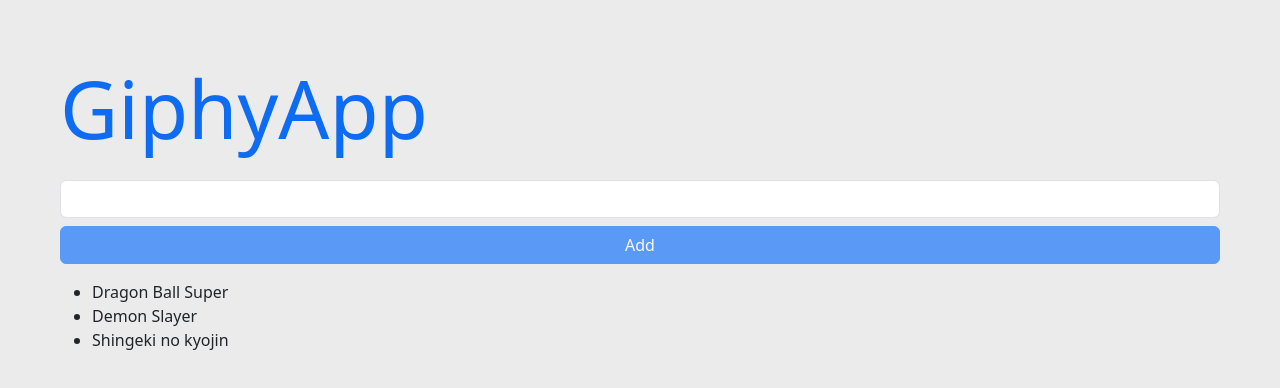
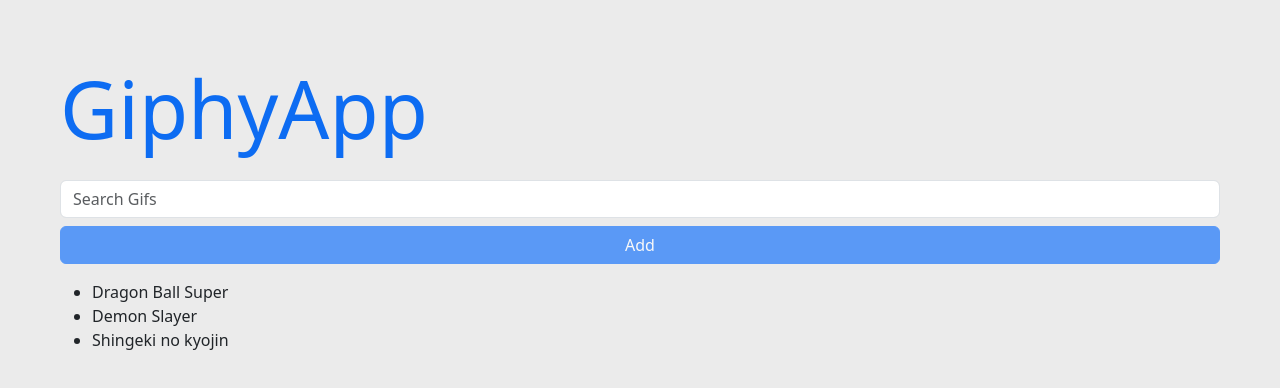
Before and after one commit to qbixmex/04-giphy-app, a React (Vite) app: page / in a window 1280 px wide. Shown: the top 388 px of the page. Built offline with nearby package versions, Linux system fonts and the light colour scheme.

Commit message:
05 - Add Item

```diff
--- a/package.json
+++ b/package.json
@@ -1,7 +1,7 @@
 {
   "name": "giphy-app",
   "private": true,
-  "version": "0.4.0",
+  "version": "0.5.0",
   "scripts": {
     "dev": "vite",
     "build": "vite build",
--- a/src/GiphyApp.jsx
+++ b/src/GiphyApp.jsx
@@ -1,4 +1,5 @@
 import { useState } from "react";
+import AddItem from "./components/AddItem";
 
 const key = '0B0PGiIZ9D4lOXJ2bPvE9GAXMKI7hBfc';
 
@@ -10,42 +11,13 @@ const GiphyApp = () => {
     'Shingeki no kyojin'
   ];
 
-  const [input, setInput] = useState('');
   const [categories, setCategory] = useState(initialState);
-
-  const onInputChange = (event) => {
-    setInput(event.target.value);
-  }
-
-  const onAddCategory = (event) => {
-    event.preventDefault();
-    if(input) {
-      setCategory([ ...categories, input ]);
-      setInput('');
-    }
-  };
 
   return (
     <>
       <h1 className="display-1 blue">GiphyApp</h1>
 
-      <form onSubmit={ onAddCategory }>
-        <input
-          className="form-control mt-4 mb-2"
-          type="text"
-          onChange={onInputChange}
-          value={input}
-        />
-        <div className="d-grid mb-3">
-          <button
-            type="submit"
-            className="btn btn-primary"
-            disabled={ !input && true }
-          >
-            Add
-          </button>
-        </div>
-      </form>
+      <AddItem items={categories} setItem={setCategory} />
 
       <ul>
         { categories.map((category, i) => (<li key={i}>{category}</li>)) }
--- /dev/null
+++ b/src/components/AddItem.jsx
@@ -0,0 +1,41 @@
+import { useState } from "react";
+
+const AddItem = ({ items, setItem }) => {
+
+  const [ inputValue, setInputValue ] = useState('');
+
+  const onInputChange = ({ target }) => {
+    setInputValue(target.value);
+  };
+
+  const onAddItem = (event) => {
+    event.preventDefault();
+    if(inputValue) {
+      setItem([ ...items, inputValue ]);
+      setInputValue('');
+    }
+  };
+
+  return (
+    <form onSubmit={onAddItem}>
+      <input
+        className="form-control mt-4 mb-2"
+        type="text"
+        onChange={onInputChange}
+        value={inputValue}
+        placeholder='Search Gifs'
+      />
+      <div className="d-grid mb-3">
+        <button
+          type="submit"
+          className="btn btn-primary"
+          disabled={!inputValue && true}
+        >
+          Add
+        </button>
+      </div>
+    </form>
+  );
+};
+
+export default AddItem;
```
